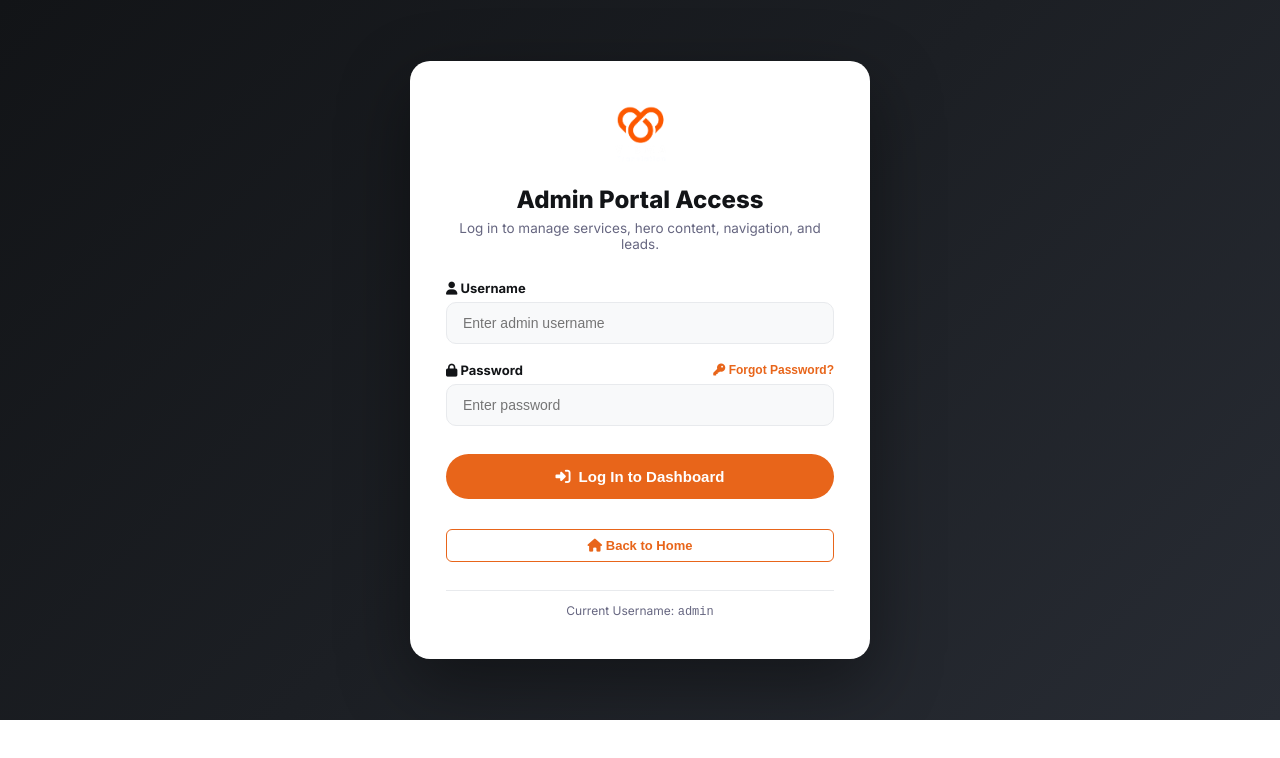
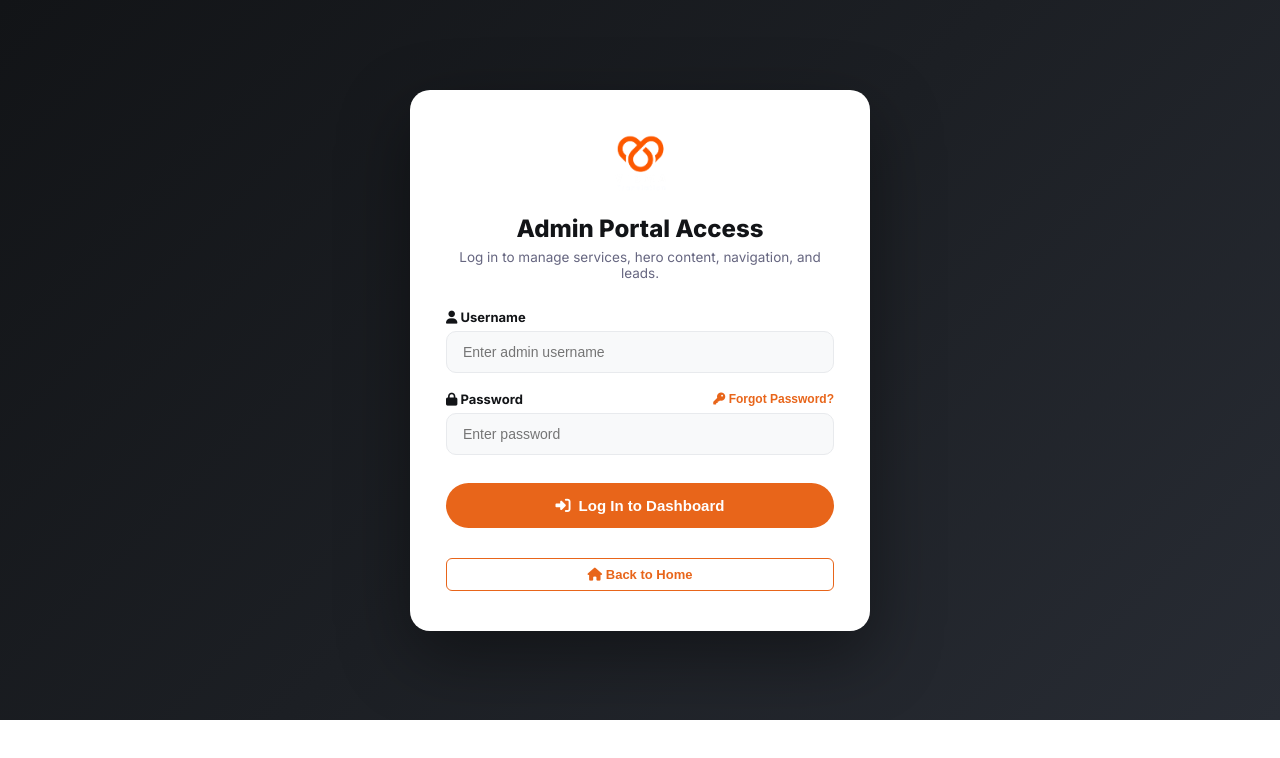
Before and after one commit to Digiworq/visma-translation-react, a React (Vite) app: page /admin/login in a window 1280 px wide. Shown: the top 758 px of the page. Built offline with nearby package versions, Linux system fonts and the light colour scheme.

Commit message:
Remove current username hint from admin login page

```diff
--- a/src/pages/admin/AdminLogin.jsx
+++ b/src/pages/admin/AdminLogin.jsx
@@ -132,9 +132,7 @@ export default function AdminLogin() {
             </button>
           </div>
 
-          <div className="admin-hint">
-            <span>Current Username: <code>{adminCreds.username}</code></span>
-          </div>
+
         </form>
       </div>
 
```
